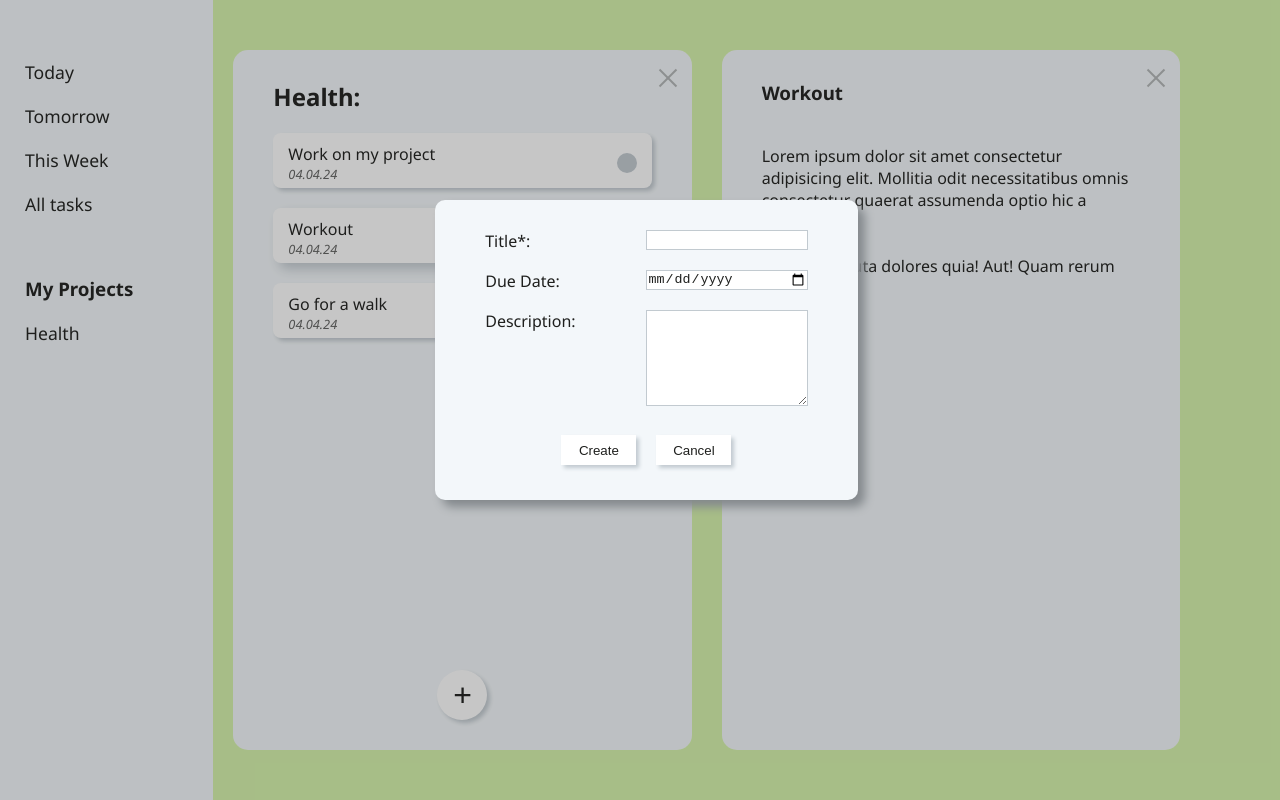
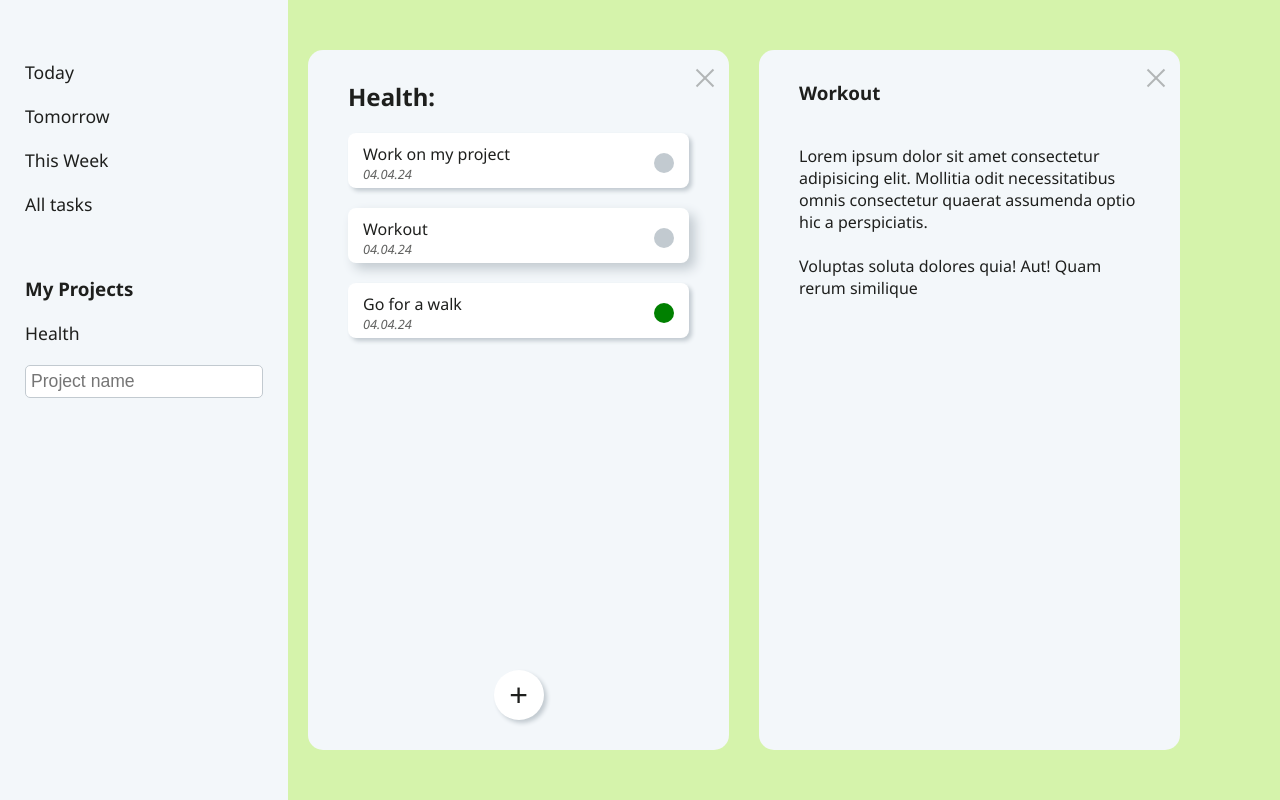
Before and after one commit to DenVIII/todoos, a website built with webpack: page dist/index.html in a window 1280 px wide. Built offline with nearby package versions, Linux system fonts and the light colour scheme.

Commit message:
Add list item for new project input

```diff
--- a/dist/index.html
+++ b/dist/index.html
@@ -22,9 +22,10 @@
           <button class="new-project-btn">+</button>
         </div>
         <li>Health</li>
+        <li class="new-project-input"><input type="text" placeholder="Project name" maxlength="50"></li>
       </ul>
     </nav>
-    <div class="wrapper">
+    <div class="wrapper hidden">
       <form novalidate class="new-task-form">
         <div class="form-labels">
           <label for="title">Title*:</label>
@@ -36,18 +37,6 @@
           <input id="due-date" name="due-date" type="date">
           <textarea id="description" name="description" cols="30" rows="3" ></textarea>
         </div>
-        <!-- <div>
-          <label for="title">Title*:</label>
-          <input id="title" name="title" type="text">
-        </div>
-        <div>
-          <label for="due-date">Due Date:</label>
-          <input id="due-date" name="due-date" type="date">
-        </div>
-        <div>
-          <label for="description">Description:</label>
-          <input id="description" name="description" minlength="3" maxlength="20" type="text">
-        </div> -->
         <div class="form-buttons">
           <button class="btn">Create</button>
           <button class="btn">Cancel</button>
--- a/dist/styles.css
+++ b/dist/styles.css
@@ -79,6 +79,10 @@ body {
 
 .delete:after {
     transform: rotate(-45deg);
+}
+
+.hidden {
+    display: none;
 }
 
 /* Sidebar */
@@ -217,10 +221,6 @@ nav li:hover {
     width: 100%;
     height: 100%;
     background-color: #1e1f1d40;
-    display: flex;
-    flex-direction: column;
-    justify-content: center;
-    align-items: center;
 }
 
 .new-task-form {
@@ -271,3 +271,12 @@ nav li:hover {
     width: 75px;
     height: 30px;
 }
+
+/* New project input */
+
+.new-project-input input{
+    font-size: 1.1rem;
+    padding: 5px;
+    border: 1px solid var(--shadow-color);
+    border-radius: 5px;
+}
```
